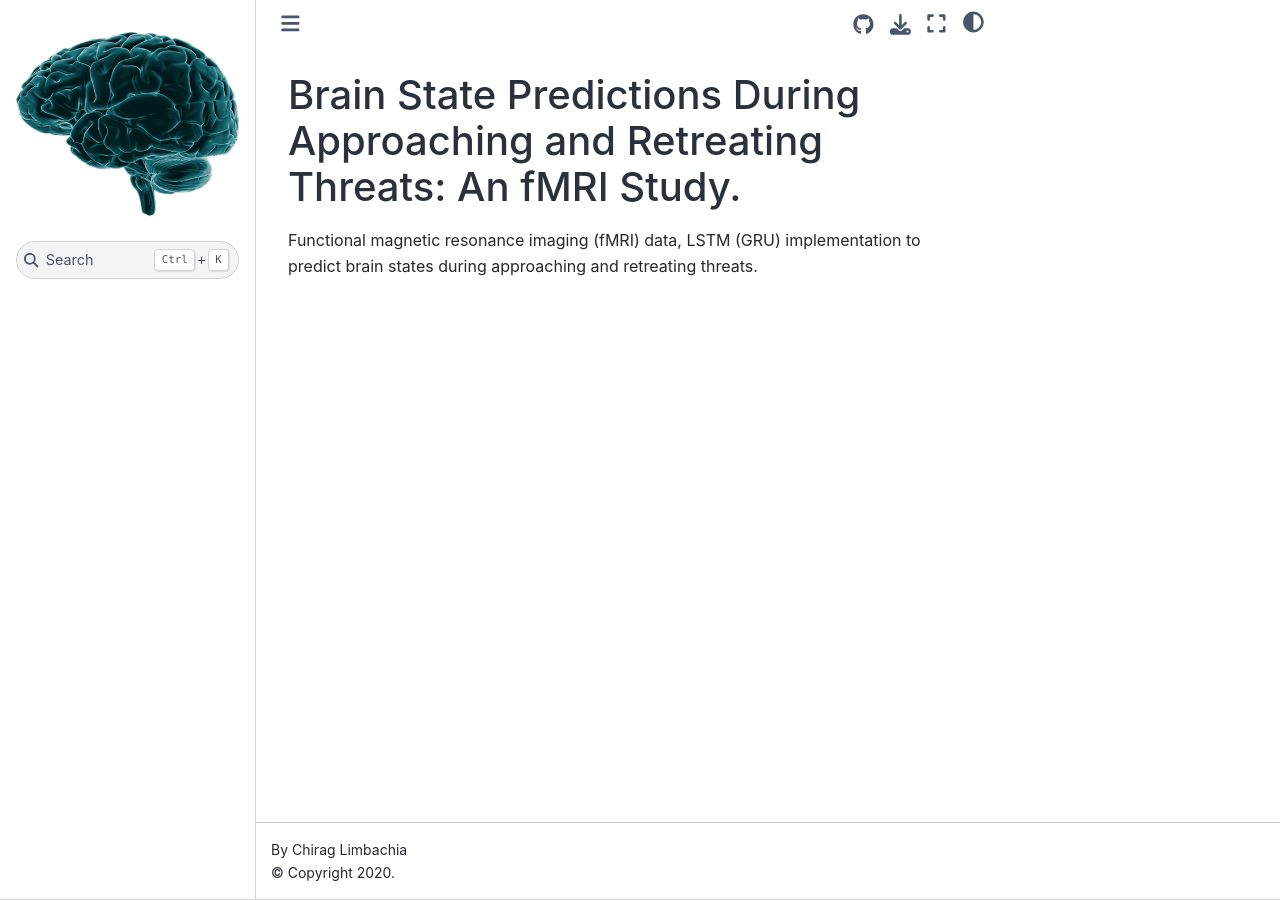
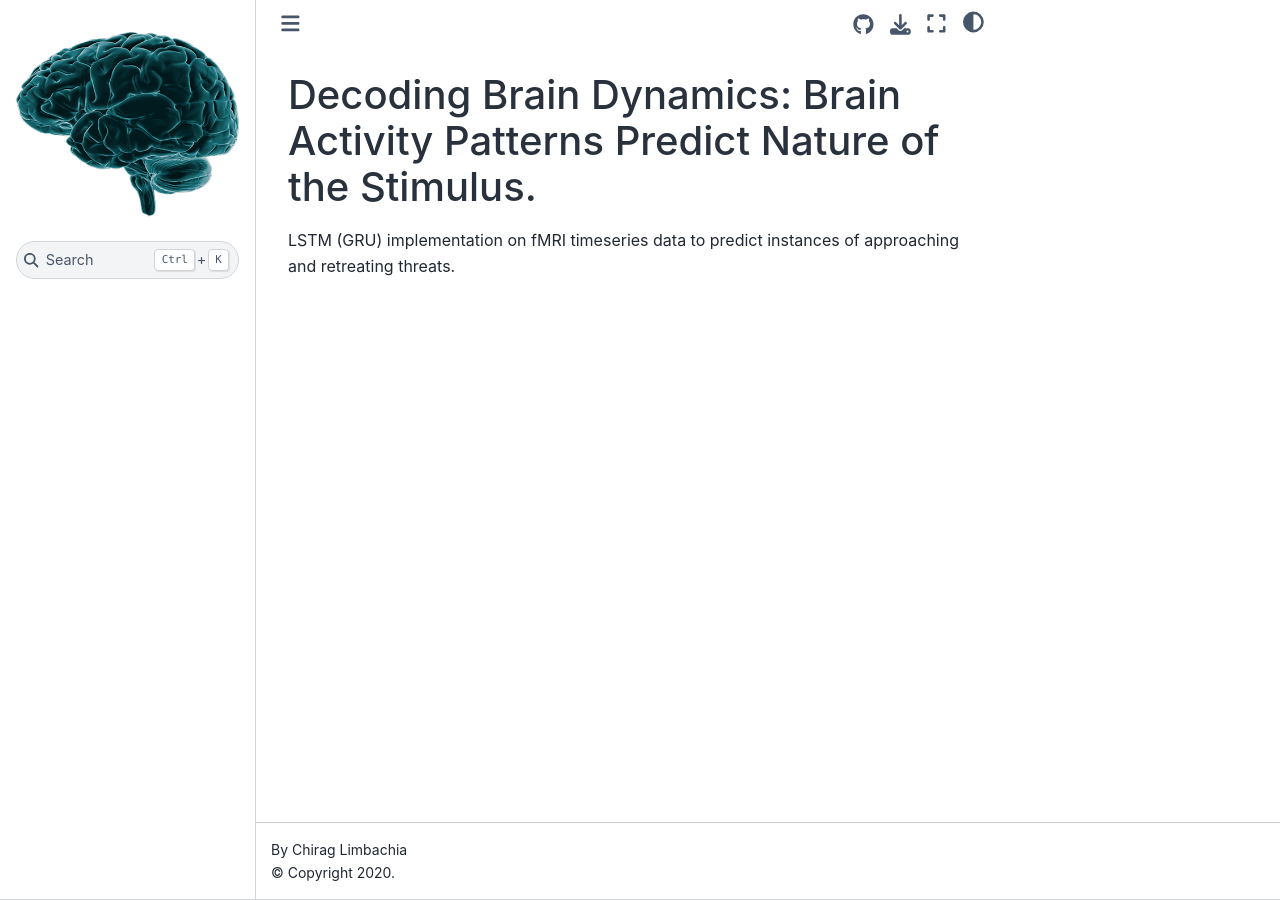
Before and after one commit to limbachia/brain-state-predictions, a Jupyter Book: the page built from landing-page.md, in a window 1280 px wide. Built offline with Jupyter Book 1.0.4 settings and Sphinx 7.4.7 and the Sphinx Book theme 1.1.4, drawn with Linux system fonts in a browser that asks for light colours; pages that are not in the unit, such as notebooks, are missing from menus.

Commit message:
landing page

```diff
--- a/landing-page.md
+++ b/landing-page.md
@@ -1,3 +1,3 @@
-# Brain State Predictions During Approaching and Retreating Threats: An fMRI Study.
+# Decoding Brain Dynamics: Brain Activity Patterns Predict Nature of the Stimulus.
 
-Functional magnetic resonance imaging (fMRI) data, LSTM (GRU) implementation to predict brain states during approaching and retreating threats.
+LSTM (GRU) implementation on fMRI timeseries data to predict instances of approaching and retreating threats.
```
